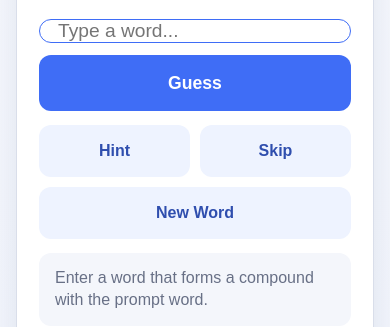
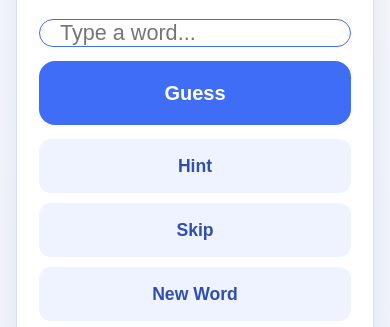
Before and after one commit to monapdx/compounded, a plain HTML site: page index.html in a window 390 px wide. Shown: the part 517-844 px from the top of the page. Drawn offline with Linux system fonts and the light colour scheme.

Commit message:
Add files via upload

```diff
--- a/style.css
+++ b/style.css
@@ -238,25 +238,33 @@ button:hover {
 
   .guess-form {
     flex-direction: column;
-    gap: 12px;
+    gap: 14px;
   }
 
   .guess-form input {
     width: 100%;
-    height: 64px;
-    font-size: 1.2rem;
-    padding: 0 18px;
+    height: 72px;
+    font-size: 1.35rem;
+    padding: 0 20px;
+    border-radius: 16px;
   }
 
   .guess-form button {
     width: 100%;
-    height: 56px;
+    height: 64px;
+    font-size: 1.25rem;
+    border-radius: 16px;
+  }
+
+  .actions {
+    flex-direction: column;
+    gap: 10px;
+  }
+
+  .actions button {
+    width: 100%;
+    height: 54px;
     font-size: 1.1rem;
   }
 
-  .actions button {
-    flex: 1;
-    min-width: 120px;
-  }
-
 }
```
